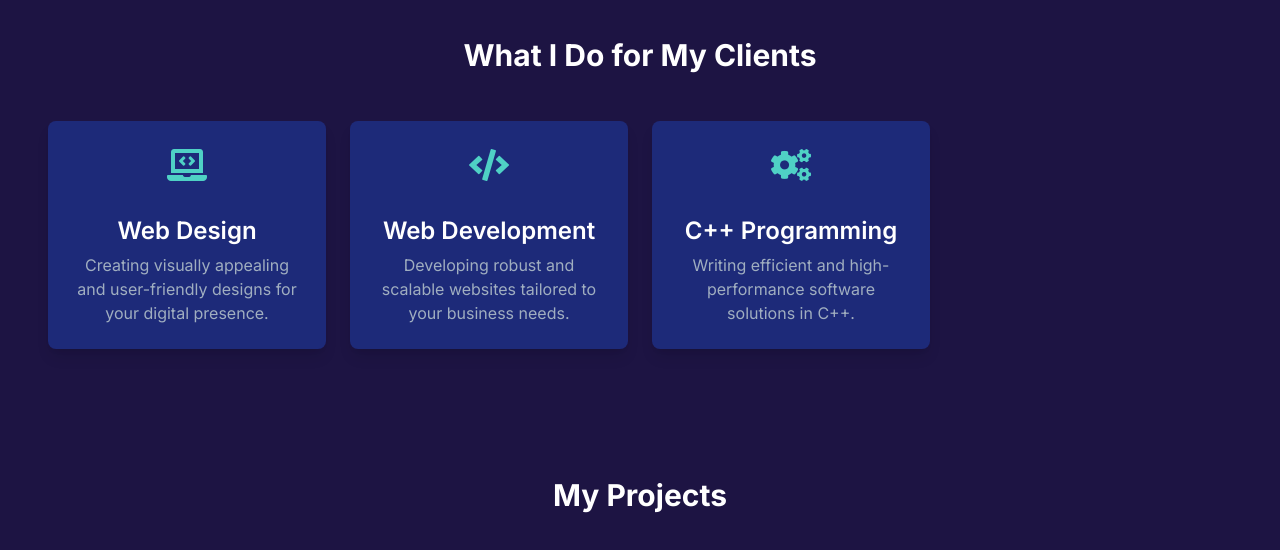
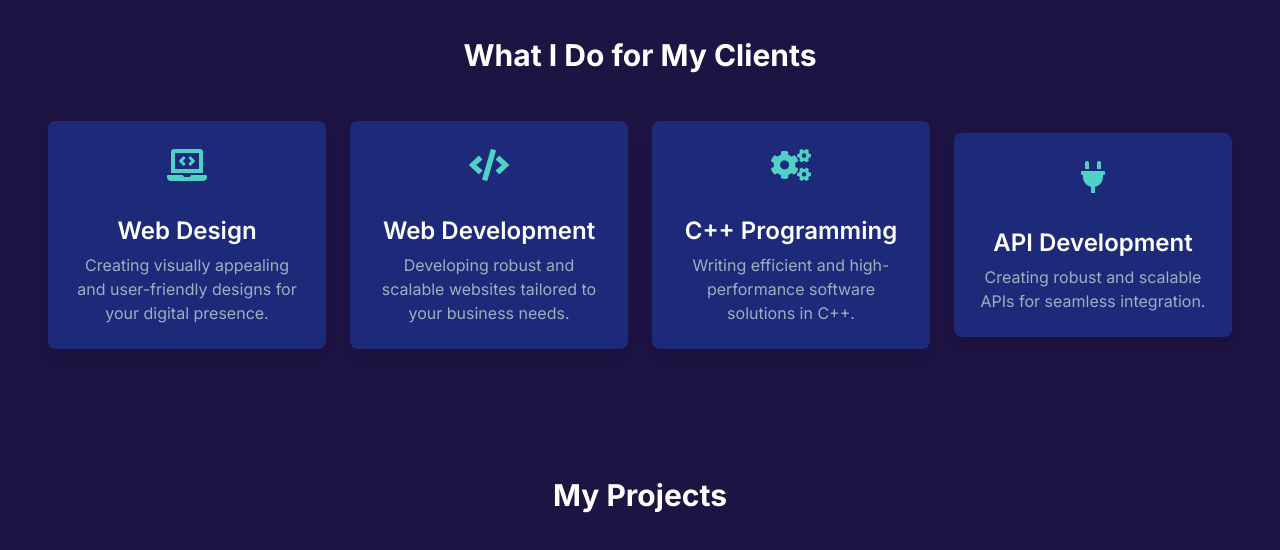
Before and after one commit to developertahaa/TahaFarooqui, a plain HTML site: page index.html in a window 1280 px wide. Shown: the part 2440-2990 px from the top of the page. Drawn offline with nearby package versions, Linux system fonts and the light colour scheme.

Commit message:
Update index.html

```diff
--- a/index.html
+++ b/index.html
@@ -281,6 +281,13 @@
                         <h3 class="text-xl font-semibold text-white mb-3">C++ Programming</h3>
                         <p class="text-gray-300">Writing efficient and high-performance software solutions in C++.</p>
                     </div>
+
+                    <div class="service-card bg-blue-800 bg-opacity-50 p-6 rounded-lg shadow-lg text-center">
+    <i class="fas fa-plug text-cyan-300 text-4xl mb-4"></i>
+    <h3 class="text-xl font-semibold text-white mb-3">API Development</h3>
+    <p class="text-gray-300">Creating robust and scalable APIs for seamless integration.</p>
+</div>
+
                 </div>
             </div>
         </section>
```
